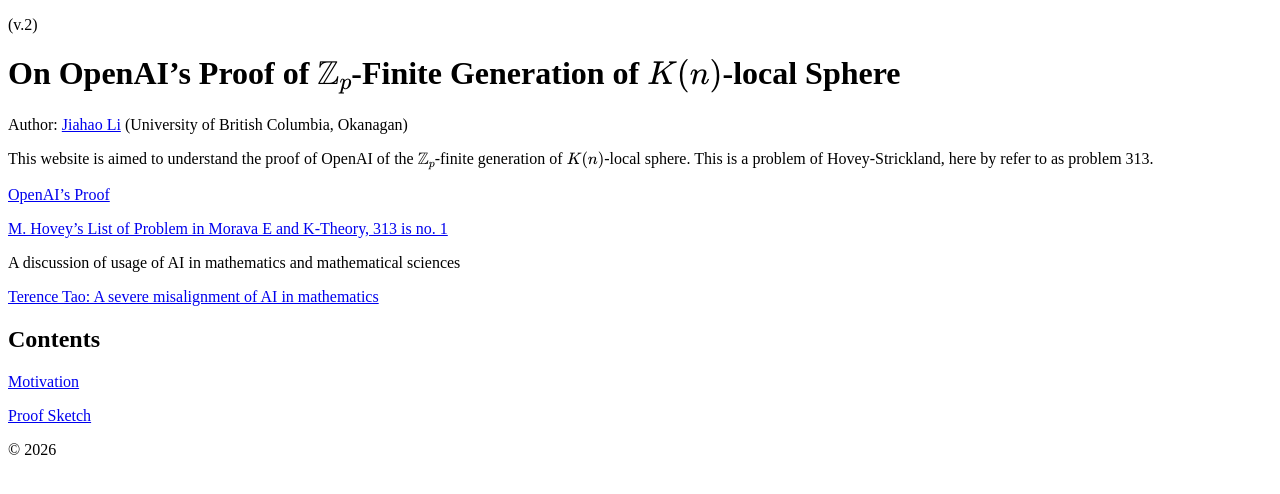
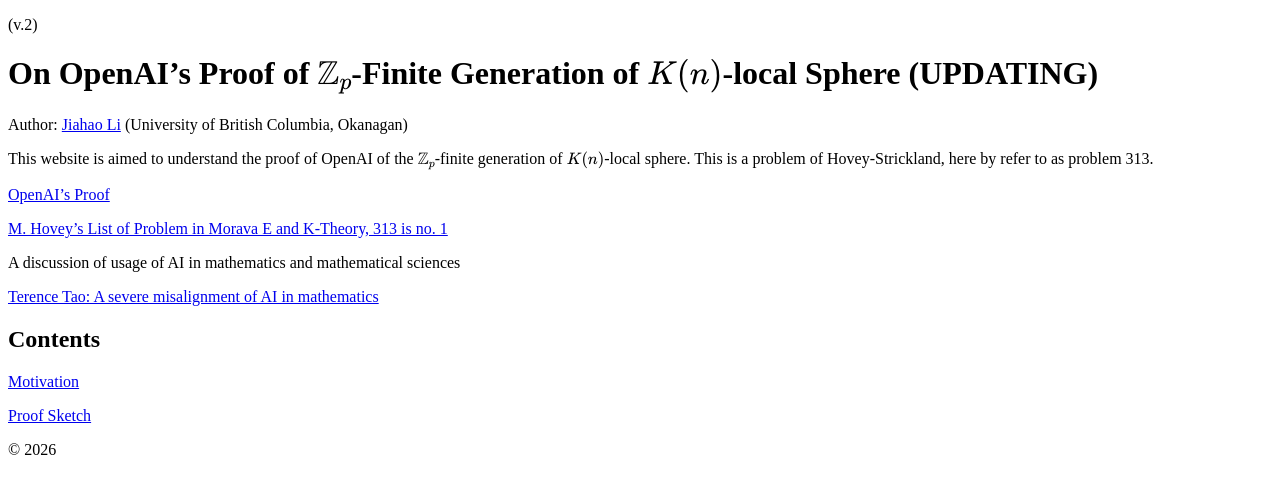
Before and after one commit to justinli1128/OnOpenAiPreprint313-finiteGenerationOfK-n-LocalSphere, a Jekyll site: the page built from index.md, in a window 1280 px wide. Shown: the top 494 px of the page. Built offline with Jekyll 4.4.1, drawn with Linux system fonts in a browser that asks for light colours.

Commit message:
Update title to indicate document is being updated

```diff
--- a/index.md
+++ b/index.md
@@ -3,7 +3,7 @@ layout: default
 title: On OpenAI's Proof of $\mathbb{Z}_p$-Finite Generation of $K(n)$-local Sphere
 ---
 (v.2)
-# On OpenAI's Proof of $\mathbb{Z}_p$-Finite Generation of $K(n)$-local Sphere
+# On OpenAI's Proof of $\mathbb{Z}_p$-Finite Generation of $K(n)$-local Sphere (UPDATING)
 Author: [Jiahao Li](https://justinli1128.github.io/jiahaoliAcademicWebsite/) (University of British Columbia, Okanagan)
 
 This website is aimed to understand the proof of OpenAI of the $\mathbb{Z}_p$-finite generation of $K(n)$-local sphere. This is a problem of Hovey-Strickland, here by refer to as problem 313.
```
